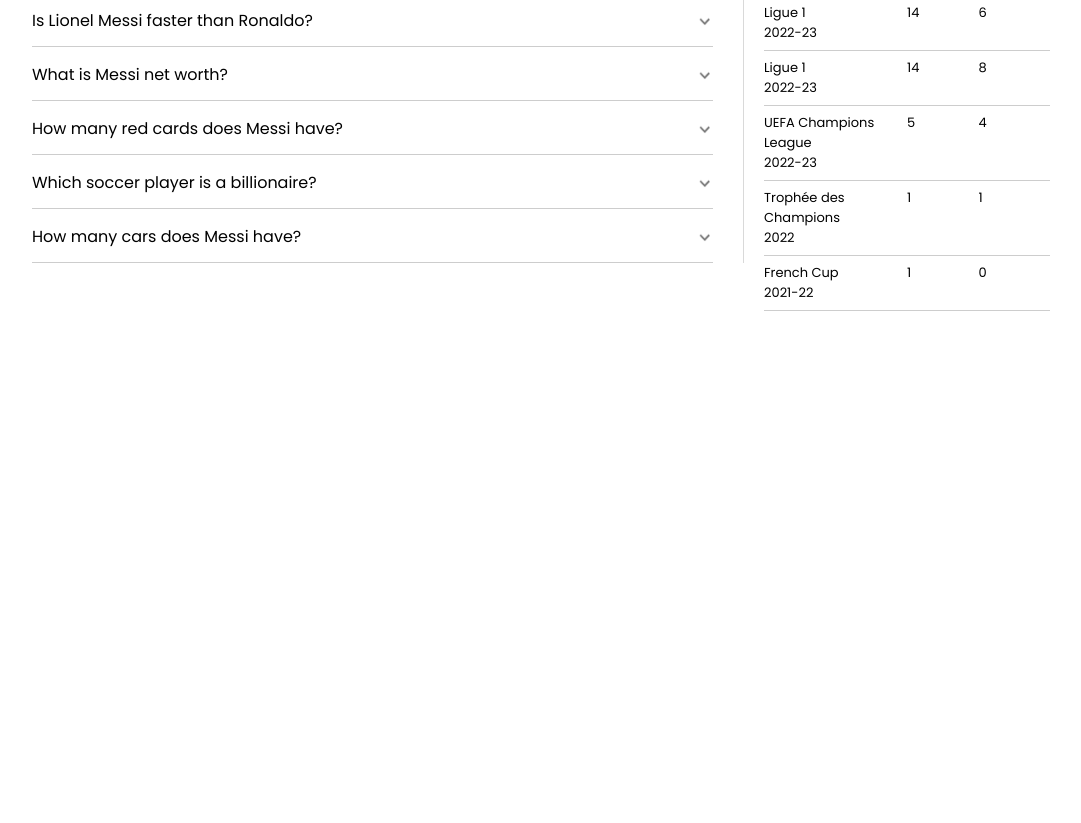
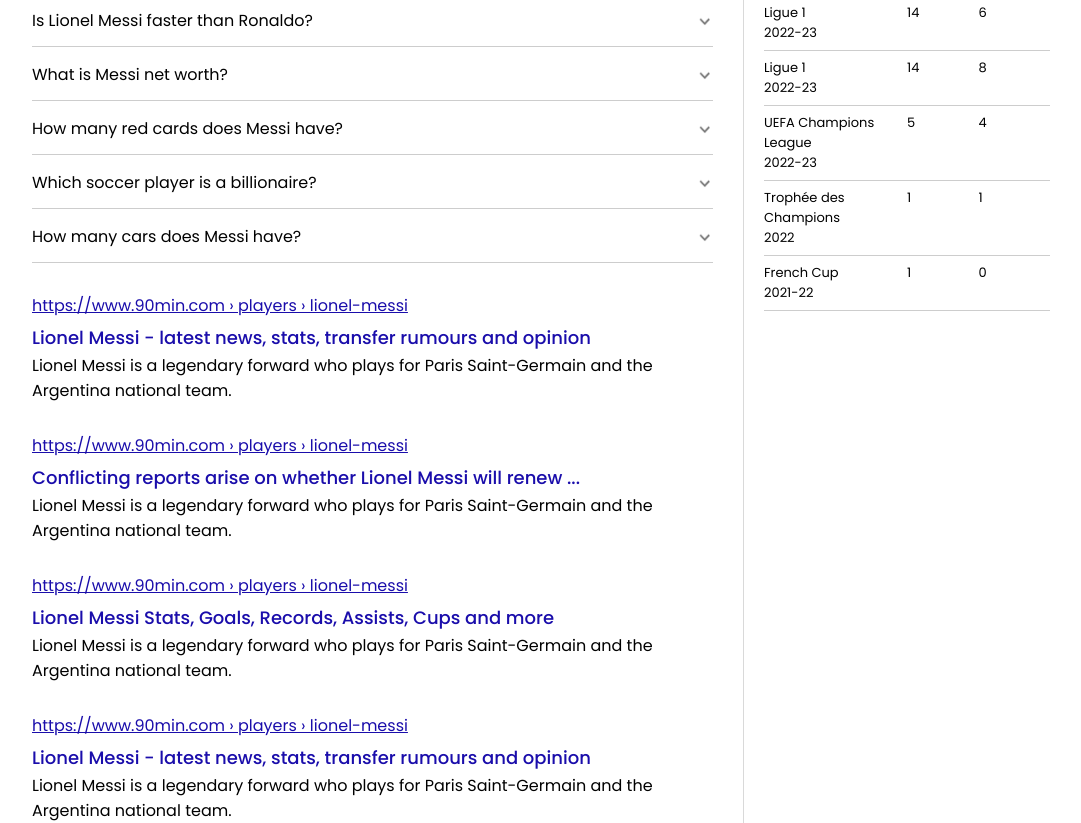
Before and after one commit to Afola-Ode/google_search_redesign, a plain HTML site: page index.html in a window 1280 px wide. Shown: the part 858-1681 px from the top of the page, without its empty margins (115-1196 px from the left). Before the commit the page ends 1169 px from the top, so only its background shows below. Drawn offline with Linux system fonts and the light colour scheme.

Commit message:
final body

```diff
--- a/index.html
+++ b/index.html
@@ -315,6 +315,27 @@
                 </span>
               </details>
             </div>
+            <!-- other search results -->
+            <div class="other__search__results">
+              <a href="#" class="other__search__results__link">https://www.90min.com › players › lionel-messi</a>
+              <h2><a class="other__search__results__heading">Lionel Messi - latest news, stats, transfer rumours and opinion</a></h2>
+              <p>Lionel Messi is a legendary forward who plays for Paris Saint-Germain and the Argentina national team.</p>
+            </div>
+            <div class="other__search__results">
+              <a href="#" class="other__search__results__link">https://www.90min.com › players › lionel-messi</a>
+              <h2><a class="other__search__results__heading">Conflicting reports arise on whether Lionel Messi will renew ...</a></h2>
+              <p>Lionel Messi is a legendary forward who plays for Paris Saint-Germain and the Argentina national team.</p>
+            </div>
+            <div class="other__search__results">
+              <a href="#" class="other__search__results__link">https://www.90min.com › players › lionel-messi</a>
+              <h2><a class="other__search__results__heading">Lionel Messi Stats, Goals, Records, Assists, Cups and more</a></h2>
+              <p>Lionel Messi is a legendary forward who plays for Paris Saint-Germain and the Argentina national team.</p>
+            </div>
+            <div class="other__search__results">
+              <a href="#" class="other__search__results__link">https://www.90min.com › players › lionel-messi</a>
+              <h2><a class="other__search__results__heading">Lionel Messi - latest news, stats, transfer rumours and opinion</a></h2>
+              <p>Lionel Messi is a legendary forward who plays for Paris Saint-Germain and the Argentina national team.</p>
+            </div>
           </div>
         </div>
         <aside>
--- a/styles.css
+++ b/styles.css
@@ -281,7 +281,7 @@
 .summary__content{
   margin-top: 10px;
 }
-.summary__resource__link{
+.summary__resource__link, .other__search__results__link a{
   font-size: 13px;
   text-decoration: none;
   color: #000;
@@ -293,6 +293,13 @@
   font-size: 17px;
   font-weight: 400;
 }
-.people__also__search a{
+.people__also__search a,.other__search__results__link a{
   text-decoration: none;
 }
+.other__search__results{
+  margin-top: 30px;
+}
+.other__search__results__heading{
+  font-size: 18px;
+  font-weight: 500;
+}
```
